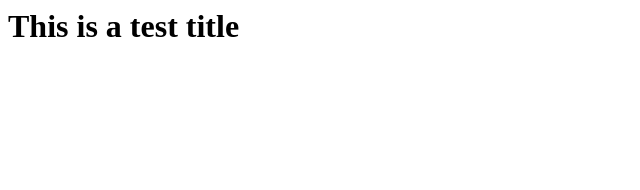
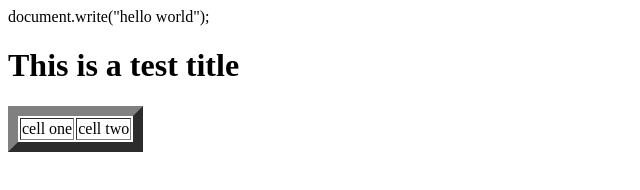
Before and after one commit to Kazumi18/Kazumi18.Github.Io, a plain HTML site: page index.html in a window 1280 px wide. Shown: the whole page, without its empty margins (0-640 px from the left). Drawn offline with Linux system fonts and the light colour scheme.

Commit message:
Update index.html

```diff
--- a/index.html
+++ b/index.html
@@ -1,6 +1,17 @@
 <html>
-<head><title>Here is the title</title></head>
-<body>
-<H1>This is a test title</h1>
-</body>
+  <head><title>Here is the title</title></head>
+  <body>
+<scrip>
+document.write("hello world");
+</script>
+  <H1>This is a test title</h1>
+
+<table border="10">
+<tr>
+  <td>cell one</td>
+  <td>cell two</td>
+
+</tr>
+</table>
+  </body>
 </html>
```
